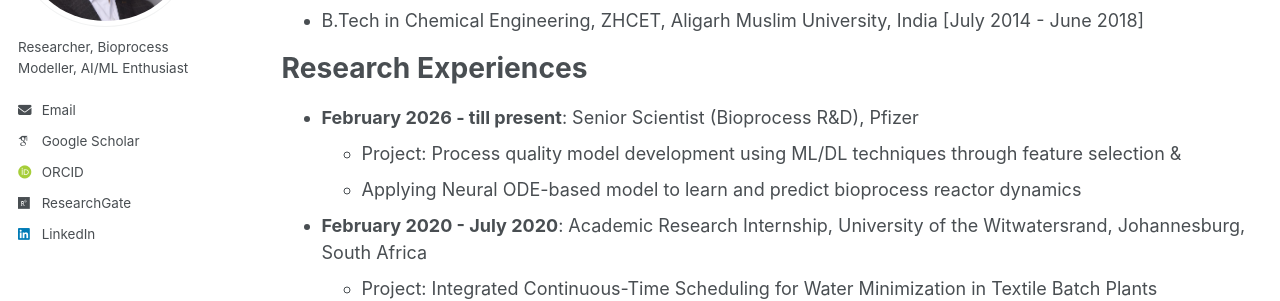
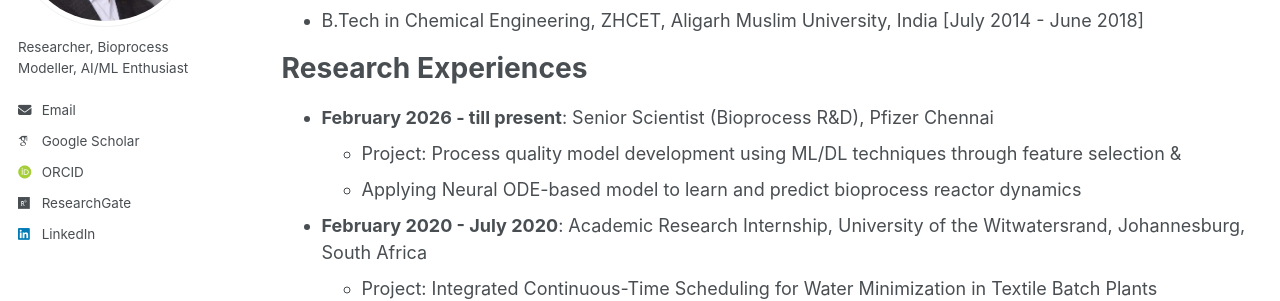
Before and after one commit to mdnasreiit/mdnasreiit.github.io, a Jekyll site: the page built from _pages/academicandresearchexperience.md, in a window 1280 px wide and 1270 px high. Shown: the part 237-538 px from the top of the window. Built offline with Jekyll 4.4.1, drawn with Linux system fonts in a browser that asks for light colours; some web fonts are replaced.

Commit message:
Update location for Senior Scientist position at Pfizer

```diff
--- a/_pages/academicandresearchexperience.md
+++ b/_pages/academicandresearchexperience.md
@@ -20,7 +20,7 @@ Education
 Research Experiences
 ======
 
-* **February 2026 - till present**: Senior Scientist (Bioprocess R&D), Pfizer
+* **February 2026 - till present**: Senior Scientist (Bioprocess R&D), Pfizer Chennai
   * Project: Process quality model development using ML/DL techniques through feature selection &
   * Applying Neural ODE-based model to learn and predict bioprocess reactor dynamics <br>
 
```
